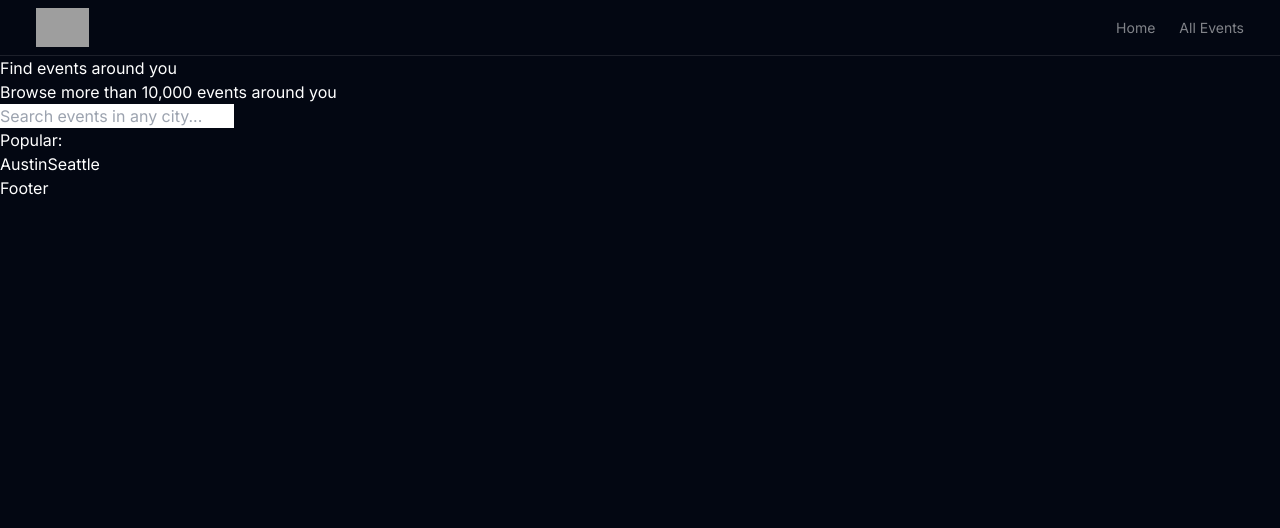
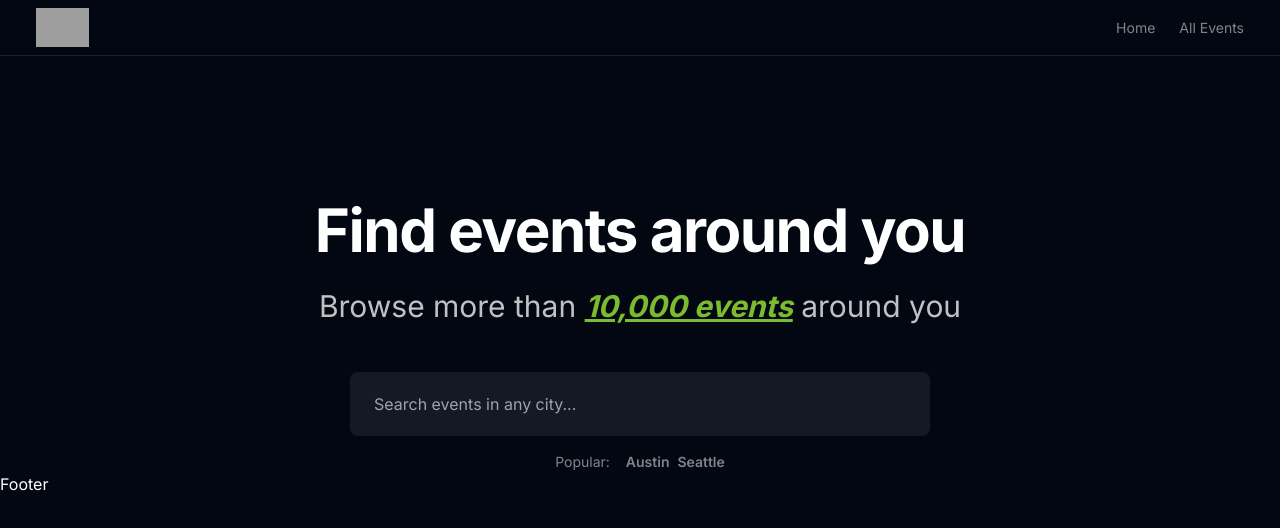
Before and after one commit to adrians90/evento, a Next.js app: page / in a window 1280 px wide. Shown: the top 528 px of the page. Built offline with nearby package versions, Linux system fonts and the light colour scheme; grey boxes are pictures that could not be loaded.

Commit message:
Finish home page styling with tailwind

```diff
--- a/src/app/page.tsx
+++ b/src/app/page.tsx
@@ -2,15 +2,27 @@
 
 export default function Home() {
   return (
-    <main>
-      <h1>Find events around you</h1>
-      <p>Browse more than 10,000 events around you</p>
-      <form>
-        <input placeholder="Search events in any city..." spellCheck={false} />
+    <main className="flex flex-col items-center pt-36 px-3">
+      <h1 className="text-3xl lg:text-6xl font-bold tracking-tight">
+        Find events around you
+      </h1>
+      <p className="mb-12 mt-7 text-2xl lg:text-3xl opacity-75">
+        Browse more than{" "}
+        <span className="font-bold italic underline text-[#a4f839]">
+          10,000 events
+        </span>{" "}
+        around you
+      </p>
+      <form className="w-full sm:w-[580px]">
+        <input
+          className="w-full h-16 rounded-lg bg-white/[7%] px-6 outline-none ring-[#a4f839]/50 transition focus:ring-2 focus:bg-white/10"
+          placeholder="Search events in any city..."
+          spellCheck={false}
+        />
       </form>
-      <section>
+      <section className="mt-4 flex gap-x-4 text-sm text-white/50">
         <p>Popular:</p>
-        <div>
+        <div className="space-x-2 font-semibold">
           <Link href="/events/austin">Austin</Link>
           <Link href="/events/seattle">Seattle</Link>
         </div>
```
